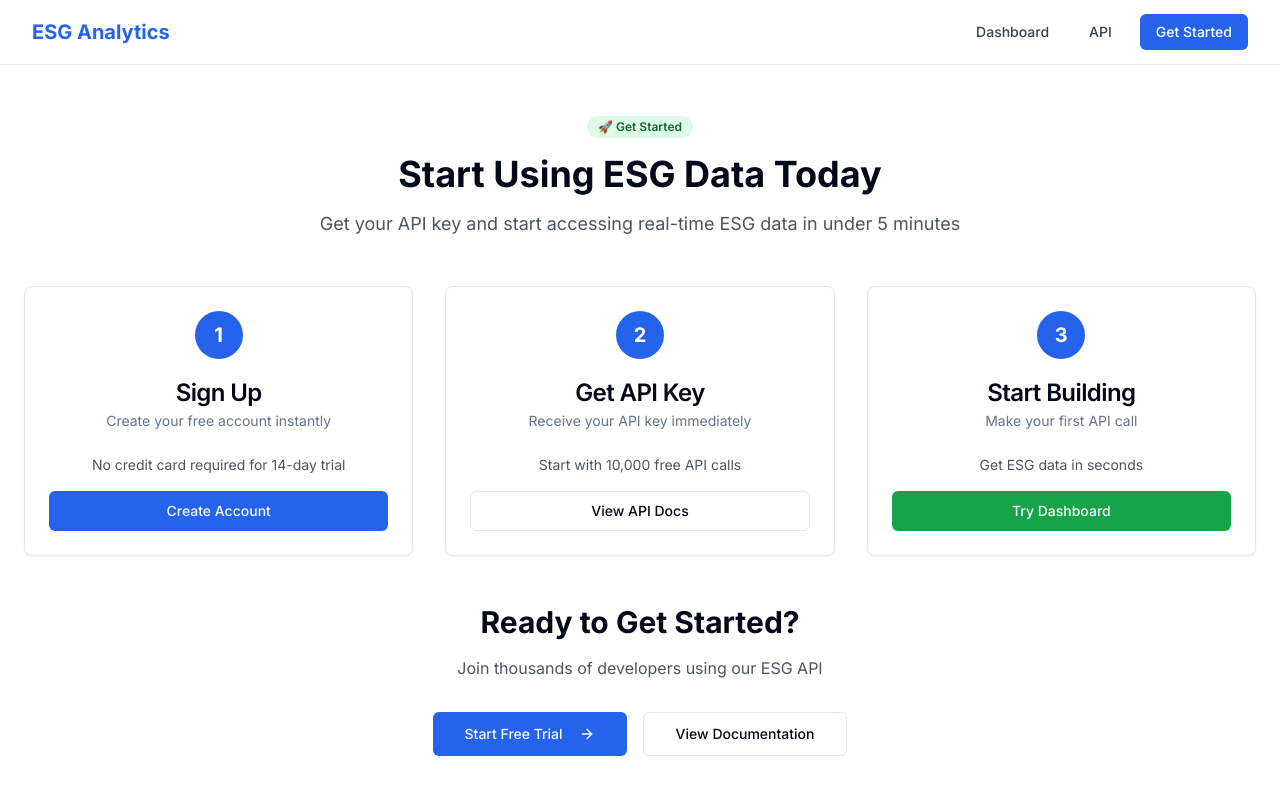
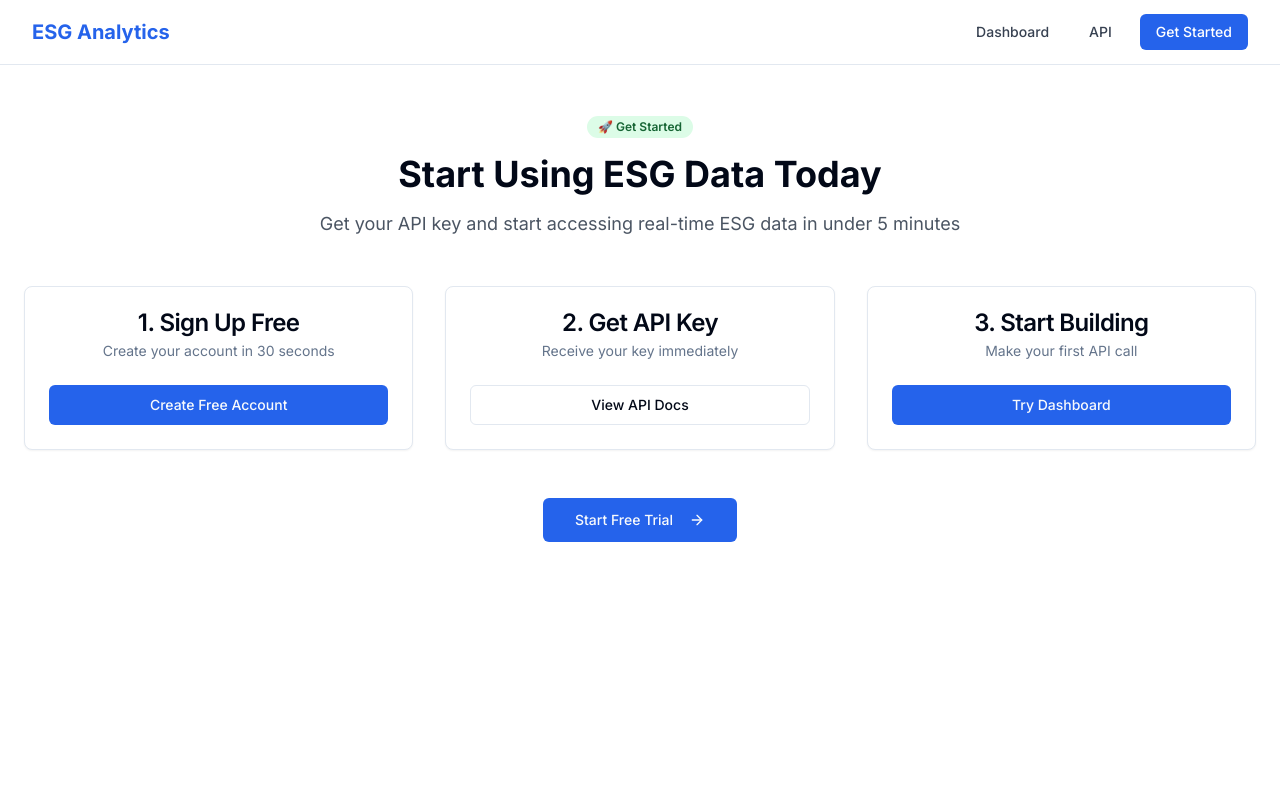
Before and after one commit to johnmuhoza33-bot/esg-aggregator, a Next.js app: page / in a window 1280 px wide. Shown: the top 794 px of the page. Built offline with nearby package versions, Linux system fonts and the light colour scheme.

Commit message:
Add get-started page

```diff
--- a/app/page.tsx
+++ b/app/page.tsx
@@ -1,7 +1,7 @@
 import { Card, CardContent, CardDescription, CardHeader, CardTitle } from "@/components/ui/card"
 import { Button } from "@/components/ui/button"
 import { Badge } from "@/components/ui/badge"
-import { ArrowRight } from 'lucide-react'
+import { ArrowRight, CheckCircle } from 'lucide-react'
 import Link from "next/link"
 
 export default function GetStartedPage() {
@@ -18,66 +18,47 @@ export default function GetStartedPage() {
       <div className="grid md:grid-cols-3 gap-8 mb-12">
         <Card className="text-center">
           <CardHeader>
-            <div className="w-12 h-12 bg-blue-600 text-white rounded-full flex items-center justify-center mx-auto mb-4 text-xl font-bold">
-              1
-            </div>
-            <CardTitle>Sign Up</CardTitle>
-            <CardDescription>Create your free account instantly</CardDescription>
+            <CardTitle>1. Sign Up Free</CardTitle>
+            <CardDescription>Create your account in 30 seconds</CardDescription>
           </CardHeader>
           <CardContent>
-            <p className="text-sm text-gray-600 mb-4">No credit card required for 14-day trial</p>
-            <Button className="w-full">Create Account</Button>
-          </CardContent>
-        </Card>
-
-        <Card className="text-center">
-          <CardHeader>
-            <div className="w-12 h-12 bg-blue-600 text-white rounded-full flex items-center justify-center mx-auto mb-4 text-xl font-bold">
-              2
-            </div>
-            <CardTitle>Get API Key</CardTitle>
-            <CardDescription>Receive your API key immediately</CardDescription>
-          </CardHeader>
-          <CardContent>
-            <p className="text-sm text-gray-600 mb-4">Start with 10,000 free API calls</p>
-            <Link href="/api-docs">
-              <Button variant="outline" className="w-full bg-transparent">
-                View API Docs
-              </Button>
+            <Link href="/signup">
+              <Button className="w-full bg-blue-600 hover:bg-blue-700">Create Free Account</Button>
             </Link>
           </CardContent>
         </Card>
 
         <Card className="text-center">
           <CardHeader>
-            <div className="w-12 h-12 bg-blue-600 text-white rounded-full flex items-center justify-center mx-auto mb-4 text-xl font-bold">
-              3
-            </div>
-            <CardTitle>Start Building</CardTitle>
+            <CardTitle>2. Get API Key</CardTitle>
+            <CardDescription>Receive your key immediately</CardDescription>
+          </CardHeader>
+          <CardContent>
+            <Link href="/api-docs">
+              <Button variant="outline" className="w-full">View API Docs</Button>
+            </Link>
+          </CardContent>
+        </Card>
+
+        <Card className="text-center">
+          <CardHeader>
+            <CardTitle>3. Start Building</CardTitle>
             <CardDescription>Make your first API call</CardDescription>
           </CardHeader>
           <CardContent>
-            <p className="text-sm text-gray-600 mb-4">Get ESG data in seconds</p>
             <Link href="/dashboard">
-              <Button className="w-full bg-green-600 hover:bg-green-700">Try Dashboard</Button>
+              <Button className="w-full">Try Dashboard</Button>
             </Link>
           </CardContent>
         </Card>
       </div>
 
       <div className="text-center">
-        <h2 className="text-3xl font-bold mb-4">Ready to Get Started?</h2>
-        <p className="text-gray-600 mb-8">Join thousands of developers using our ESG API</p>
-        <div className="flex flex-col sm:flex-row gap-4 justify-center">
+        <Link href="/signup">
           <Button size="lg" className="bg-blue-600 hover:bg-blue-700">
             Start Free Trial <ArrowRight className="ml-2 h-4 w-4" />
           </Button>
-          <Link href="/api-docs">
-            <Button size="lg" variant="outline">
-              View Documentation
-            </Button>
-          </Link>
-        </div>
+        </Link>
       </div>
     </div>
   )
```
